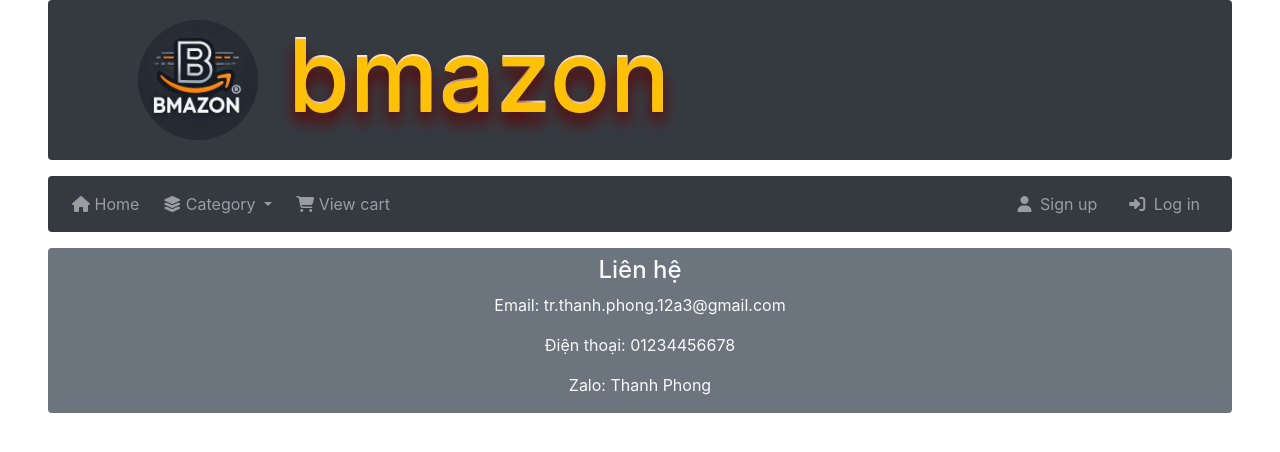
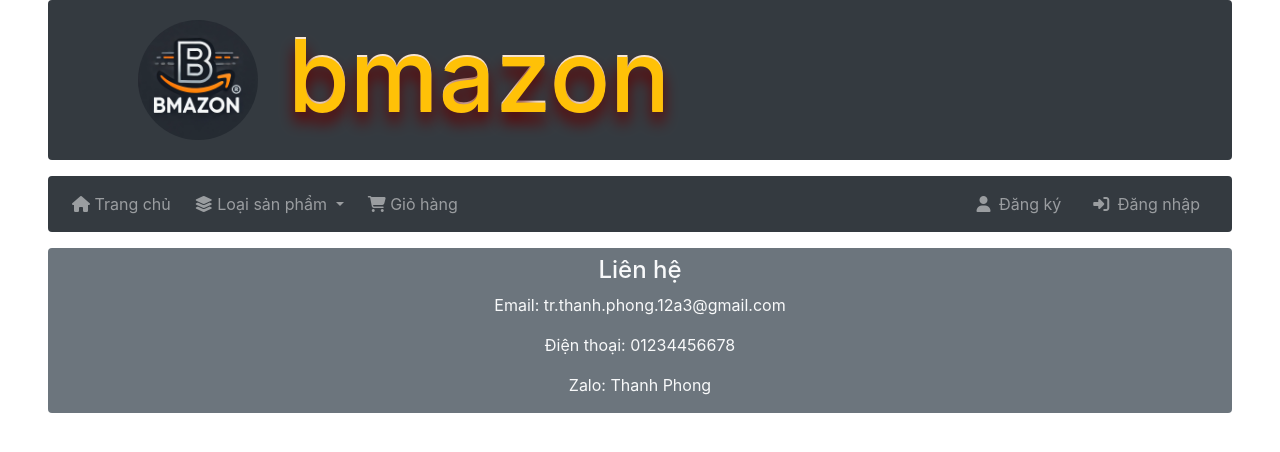
Before and after one commit to thanhphongdev04/ecom, a PHP site: page /index.php in a window 1280 px wide. Shown: the top 452 px of the page. Run offline with PHP 8.4, Linux system fonts and the light colour scheme; data that the repository does not hold is empty; some libraries are stand-ins or nearby versions.

Commit message:
vietnamese localization

```diff
--- a/index.php
+++ b/index.php
@@ -26,7 +26,7 @@
                         <input type="hidden" name="id" value="<?php echo $row['id']; ?>">
                         <h5 class="title"><?php echo $row['title'] ?></h5>
                         <p class=""><?php echo $row['description'] ?></p>
-                        <p class="price"><b>Price: <?php echo number_format($row['price']) ?> VND</b></p>
+                        <p class="price"><b><?php echo number_format($row['price']) ?> &#8363;</b></p>
                         <select class="custom-select w-25 mr-3" name="quantity">
                             <option selected value="1">1</option>
                             <option value="2">2</option>
@@ -42,7 +42,7 @@
                             <option value="20">20</option>
                         </select>
                         <button type="submit" class="btn btn-warning"><i class="fa-solid fa-cart-plus fa-lg"></i>
-                            Add to cart</button>
+                            Thêm vào giỏ</button>
                     </form>
                 </div>
                 <?php
--- a/template/nav.php
+++ b/template/nav.php
@@ -8,13 +8,13 @@
     <div class="collapse navbar-collapse" id="navbarSupportedContent">
         <ul class="navbar-nav mr-auto">
             <li class="nav-item">
-                <a class="nav-link" href="index.php"><i class="fa-solid fa-house"></i> Home</i></a>
+                <a class="nav-link" href="index.php"><i class="fa-solid fa-house"></i> Trang chủ</i></a>
             </li>
 
             <!-- Dropdown -->
             <li class="nav-item dropdown">
                 <a class="nav-link dropdown-toggle ml-2" href="#" id="navbardrop" data-toggle="dropdown">
-                    <i class="fa-solid fa-layer-group"></i> Category
+                    <i class="fa-solid fa-layer-group"></i> Loại sản phẩm
                 </a>
                 <div class="dropdown-menu">
                     <?php
@@ -30,7 +30,7 @@
             </li>
 
             <li class="nav-item ml-2">
-                <a class="nav-link" href="cart.php"><i class="fa-solid fa-cart-shopping"></i> View cart</a>
+                <a class="nav-link" href="cart.php"><i class="fa-solid fa-cart-shopping"></i> Giỏ hàng</a>
             </li>
         </ul>
         <ul class="navbar-nav">
@@ -41,17 +41,17 @@
                     <a class="nav-link" href=""><i class="fa-solid fa-user mr-2"></i><?php echo $_SESSION['user'] ?></a>
                 </li>
                 <li class="nav-item mr-2">
-                    <a class="nav-link" href="logout.php"><i class="fa-solid fa-right-from-bracket"></i> Log out</a>
+                    <a class="nav-link" href="logout.php"><i class="fa-solid fa-right-from-bracket"></i> Đăng xuất</a>
                 </li>
                 <?php
             } else {
                 ?>
                 <li class="nav-item mr-3">
-                    <a class="nav-link" href="register.php"><i class="fa-solid fa-user mr-1"></i> Sign up</a>
+                    <a class="nav-link" href="register.php"><i class="fa-solid fa-user mr-1"></i> Đăng ký</a>
                 </li>
 
                 <li class="nav-item mr-2">
-                    <a class="nav-link" href="login.php"><i class="fa-solid fa-right-to-bracket mr-1"></i> Log in</a>
+                    <a class="nav-link" href="login.php"><i class="fa-solid fa-right-to-bracket mr-1"></i> Đăng nhập</a>
                 </li>
                 <?php
             } ?>
```
